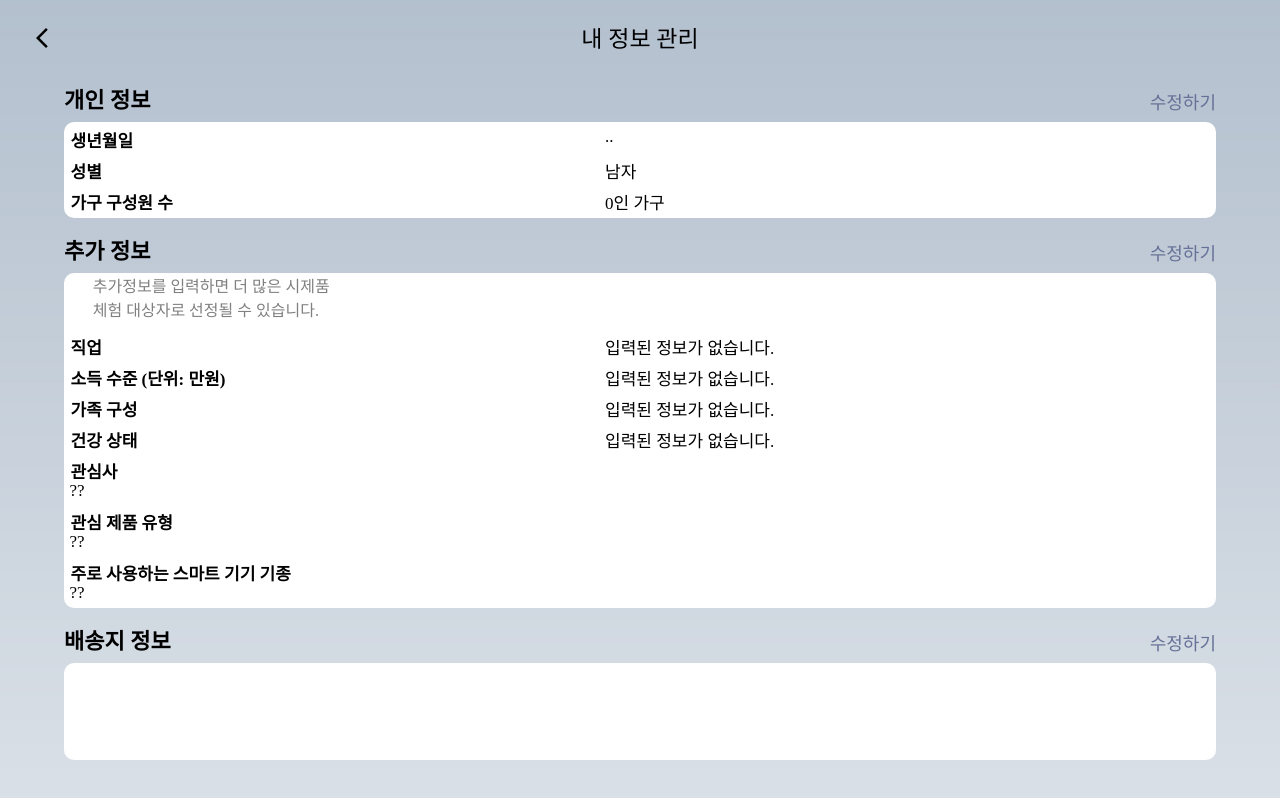
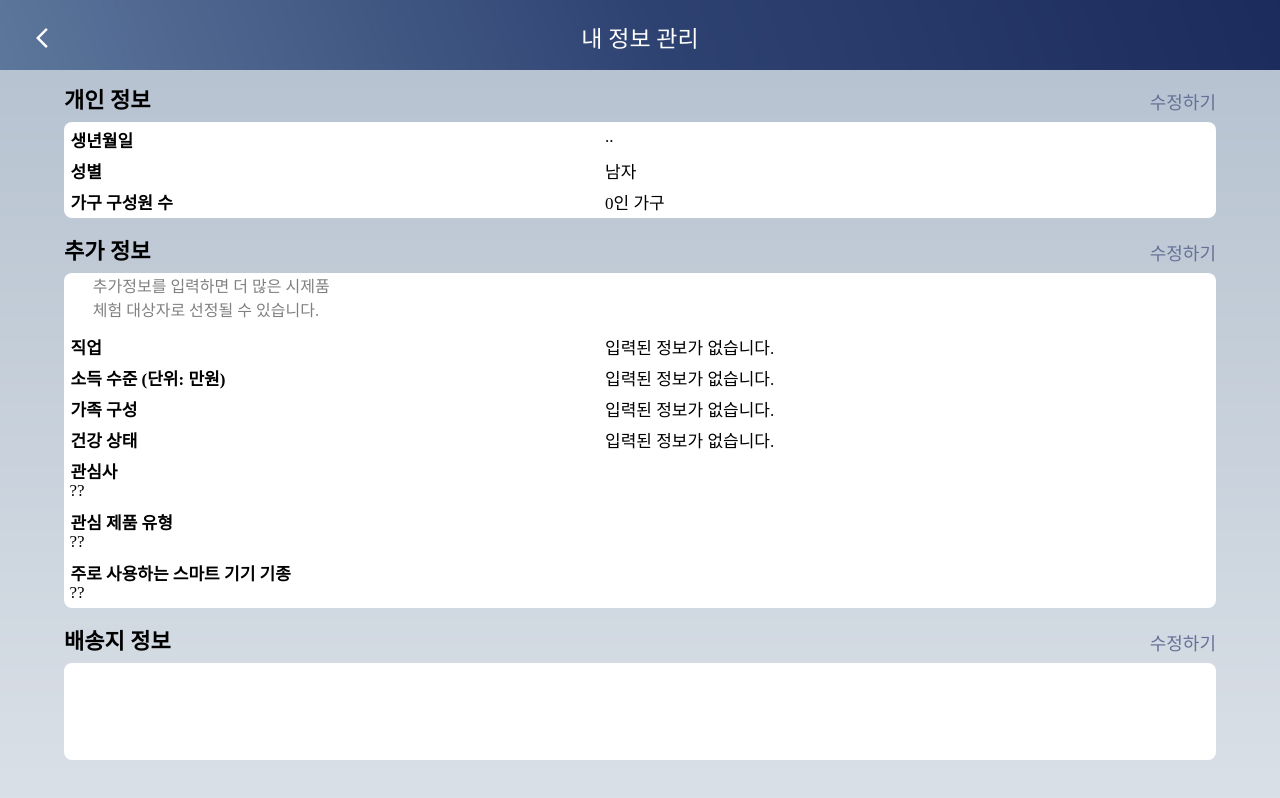
Before and after one commit to PROTOTYNE/PROTOTYNE_FE_PREVIOUS, a React (Vite) app: page /myinfo in a window 1280 px wide. Built offline with nearby package versions, Linux system fonts and the light colour scheme; no server answers; a web font is replaced by a local one.

Commit message:
feat: apply styled header in my info page (#7)

```diff
--- a/src/entities/element/Header.tsx
+++ b/src/entities/element/Header.tsx
@@ -6,17 +6,20 @@ export const Header = ({
   children,
   onBack,
   background,
+  styled,
 }: {
   children: React.ReactNode;
   onBack?: boolean;
   background?: boolean;
+  styled?: boolean;
 }) => {
   const navigate = useNavigate();
 
   return (
     <>
       {background ? <BackGround /> : null}
-      <Container>
+      {styled ? <StyledContioner /> : null}
+      <Container style={{ color: styled ? "white" : "none" }}>
         {onBack ? (
           <BackButton
             onClick={() => {
@@ -64,6 +67,23 @@ const Container = styled.div`
   }
 `;
 
+const StyledContioner = styled.div`
+  background-image: url("/background/first_loading.jpg");
+
+  background-size: cover;
+  background-position: center;
+  background-repeat: no-repeat;
+
+  height: 70px;
+  width: 100%;
+
+  position: fixed;
+  top: 0px;
+  left: 0px;
+
+  color: white;
+`;
+
 const BackButton = styled(ArrowBackIosNewIcon)`
   position: absolute;
   top: 6px;
--- a/src/pages/auth/myinfo/MyInfoPage.tsx
+++ b/src/pages/auth/myinfo/MyInfoPage.tsx
@@ -18,7 +18,9 @@ const MyInfo = () => {
 
   return (
     <>
-      <Header onBack>내 정보 관리</Header>
+      <Header onBack styled>
+        내 정보 관리
+      </Header>
       <Background src="/background/signup.jpg" />
       <Styles.TopContainer>
         <div style={{ height: "30px" }}></div>
--- a/src/pages/auth/myinfo/Styles.tsx
+++ b/src/pages/auth/myinfo/Styles.tsx
@@ -45,8 +45,9 @@ export const SubTitle = styled.div`
 export const InfoContianer = styled(Container)`
   width: 100%;
   height: 15%;
+
   background-color: white;
-  border-radius: 10px;
+  border-radius: 8px;
 `;
 
 export const AdditionalInfoContainer = styled(InfoContianer)`
```
